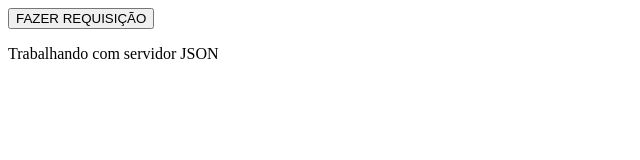
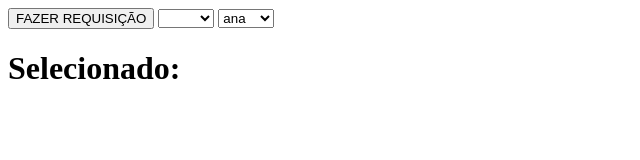
Before and after one commit to cavalcante001/angularjs_Alex--JDev_curso, a plain HTML site: page App/index.html in a window 1280 px wide. Shown: the whole page, without its empty margins (0-640 px from the left). Drawn offline with nearby package versions, Linux system fonts and the light colour scheme; some packages are replaced by stand-ins of ours; a script that the page names is missing.

Commit message:
ng-options combo box

```diff
--- a/App/index.html
+++ b/App/index.html
@@ -14,16 +14,19 @@
     <script src="js/controller/personCtrl.js"></script>
     <script src="lib/angular-1.5.8/i18n/angular-locale_pt-br.js"></script>
   </head>
-  <body id="corpo" ng-controller="pegarResposta">
+  <body id="corpo" ng-controller="primeiroController">
     <button ng-click="pegarResposta()">FAZER REQUISIÇÃO</button>
 
-    <p>Trabalhando com servidor JSON</p>
+    <select ng-model="selectedName" ng-options="x for x in pessoas">
 
-    <table>
-      <tr ng-repeat="x in lista">
-        <td ng-if="$odd" style="background-color: lime">{{($index+1) + ' '+x.name}}</td>
-        <td ng-if="$even">{{ ($index+1) + ' ' + x.name}}</td>
-      </tr>
-    </table>
+    </select>
+
+    <select>
+        <option ng-repeat="x in pessoas" value="{{x.nome}}">{{x}}</option>
+    </select>
+
+    <h1>Selecionado: {{selectedName}}</h1>
+
+
   </body>
 </html>
```
Also changed, not shown: App/js/controller/primeiroController.js (line endings or trailing spaces).
